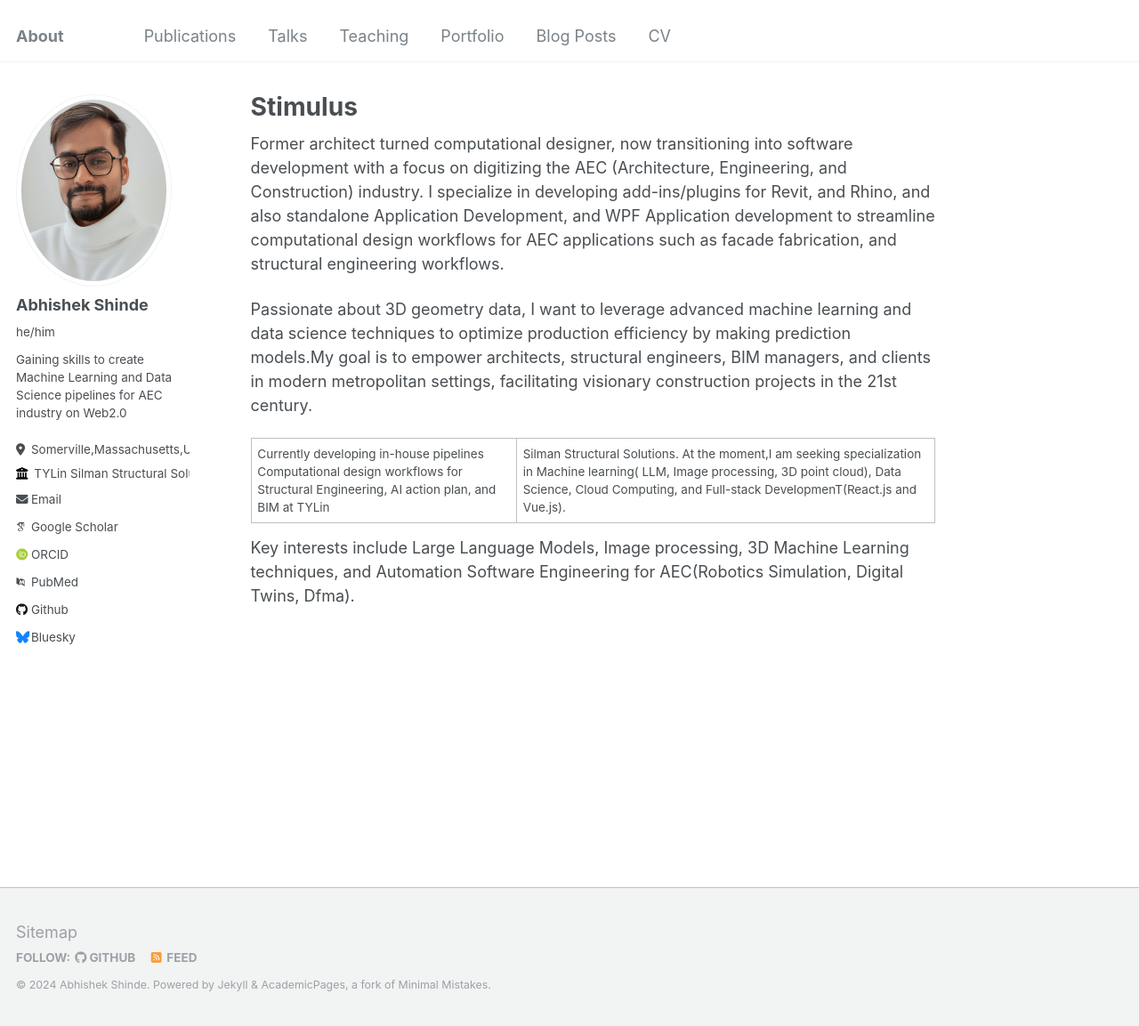
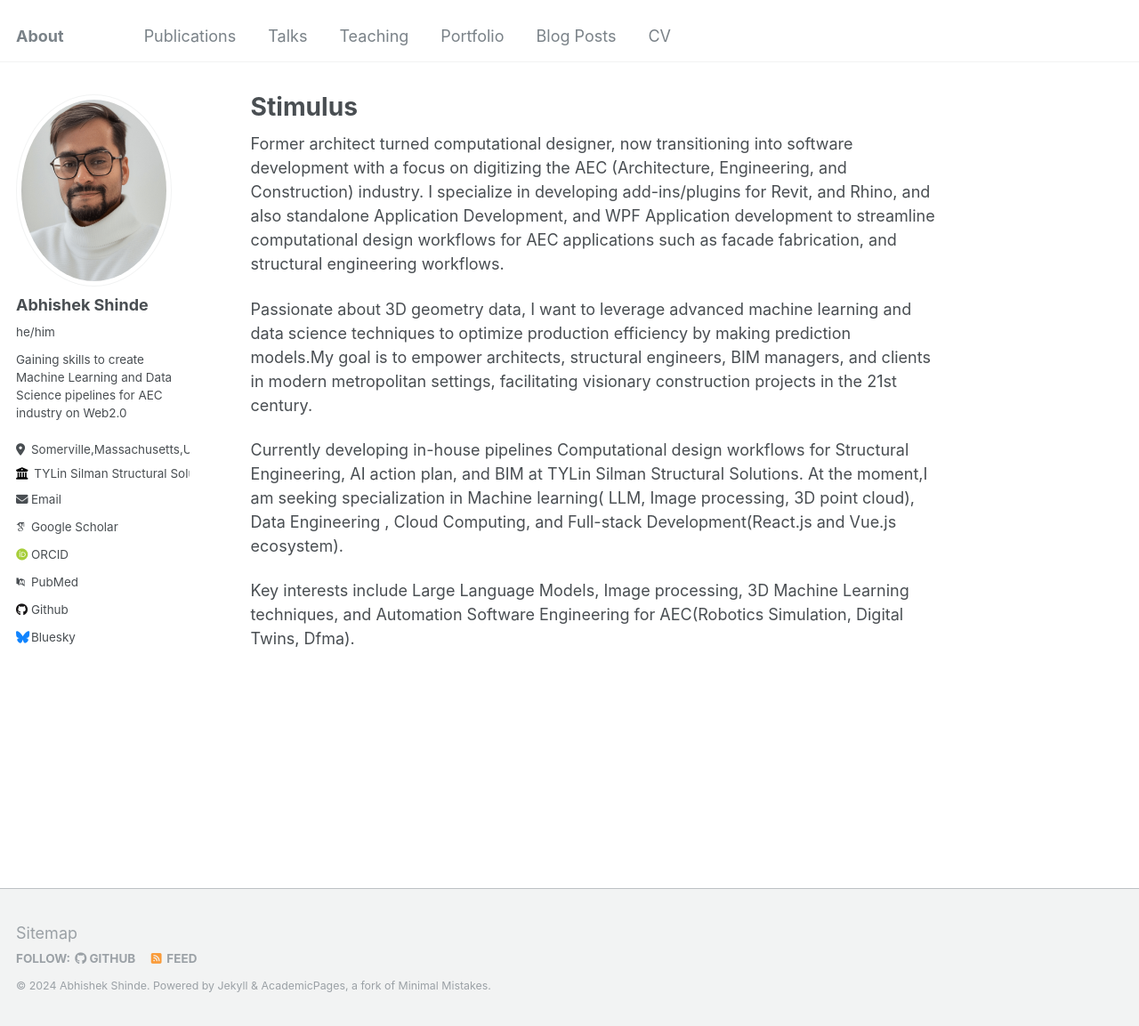
Before and after one commit to InquisitiveAS/InquisitiveAS.github.io, a Jekyll site: the page built from _pages/about.md, in a window 1280 px wide and 1153 px high. Shown: the whole window at 89% size. Built offline with Jekyll 4.4.1, drawn with Linux system fonts in a browser that asks for light colours; some web fonts are replaced.

Commit message:
Update about me

```diff
--- a/_pages/about.md
+++ b/_pages/about.md
@@ -15,7 +15,7 @@ such as facade fabrication, and structural engineering workflows.
 Passionate about 3D geometry data, I want to leverage advanced machine learning and data science techniques to optimize production efficiency by making
 prediction models.My goal is to empower architects, structural engineers, BIM managers, and clients in modern metropolitan settings, facilitating visionary construction projects in the 21st century.
 
-Currently developing in-house pipelines Computational design workflows for Structural Engineering, AI action plan, and BIM  at TYLin | Silman Structural Solutions. At the moment,I am seeking specialization in Machine learning( LLM, Image processing, 3D point cloud), Data Science, Cloud Computing, and Full-stack DevelopmenT(React.js and Vue.js).
+Currently developing in-house pipelines Computational design workflows for Structural Engineering, AI action plan, and BIM  at TYLin Silman Structural Solutions. At the moment,I am seeking specialization in Machine learning( LLM, Image processing, 3D point cloud), Data Engineering , Cloud Computing, and Full-stack Development(React.js and Vue.js ecosystem).
 
 Key interests include Large Language Models, Image processing, 3D Machine Learning techniques, and Automation Software Engineering for AEC(Robotics Simulation, Digital Twins, Dfma).
 
```
